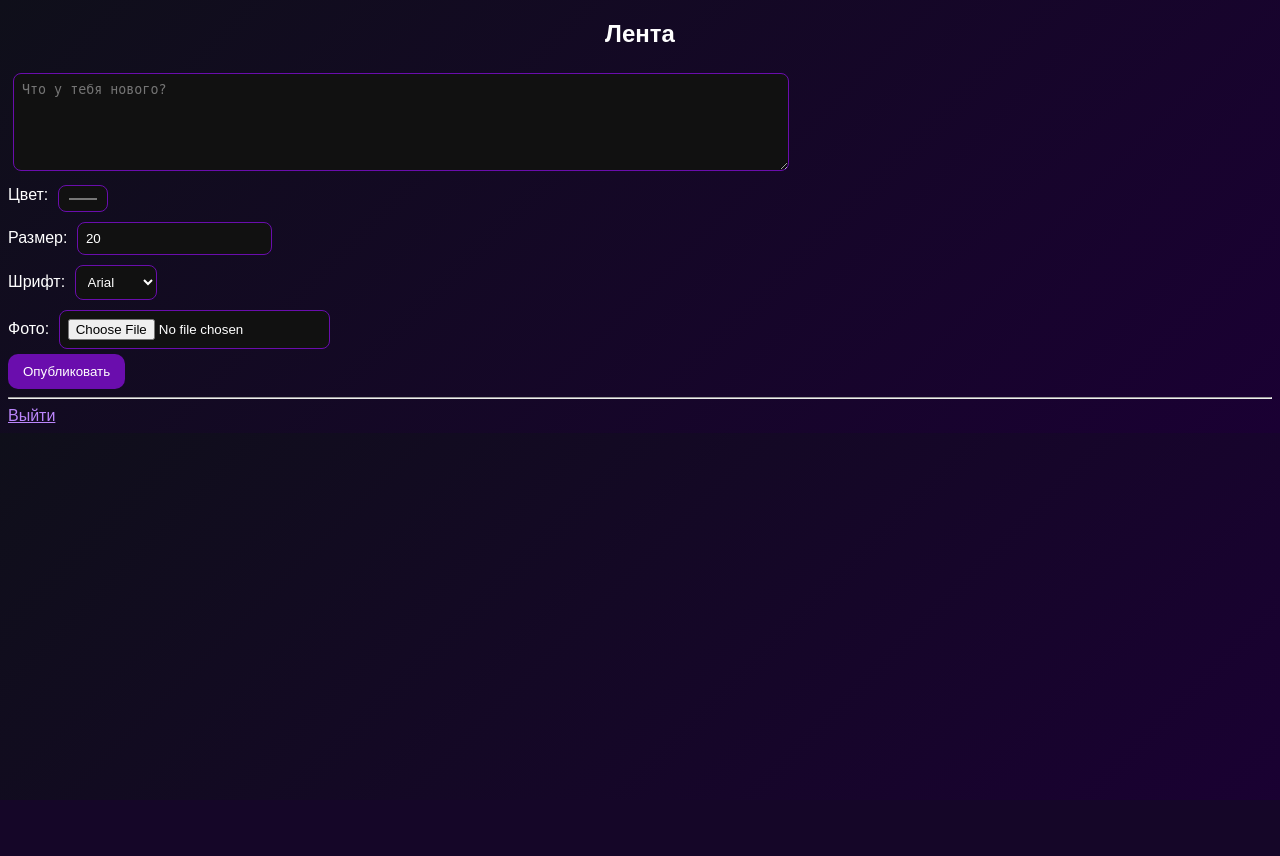
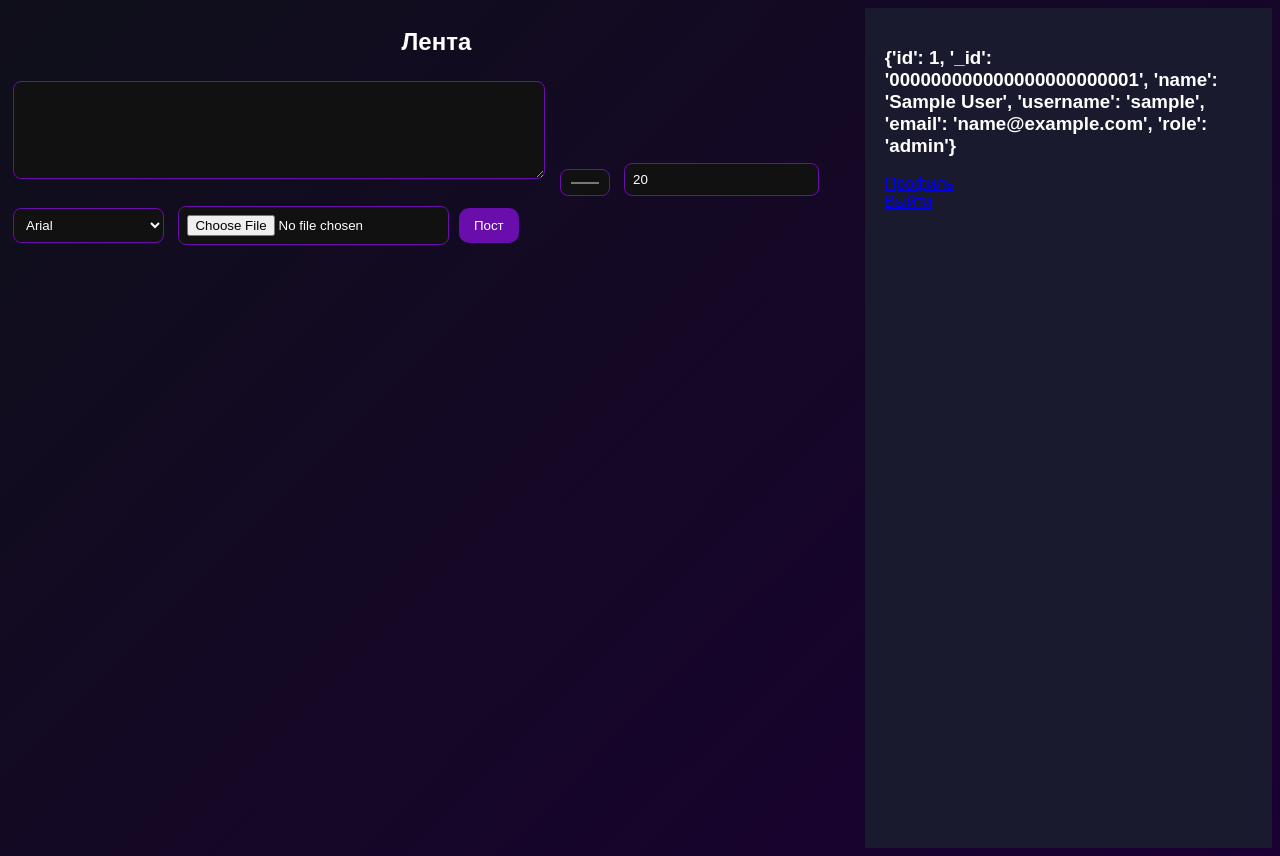
Before and after one commit to azizp-cpu/okak, a Flask app: template g/templates/index.html in a window 1280 px wide. Before the commit the page ends 566 px from the top, so only its background shows below. Run offline with Flask 3, Linux system fonts and the light colour scheme; the template is opened without the code that fills it, so the values that code supplies are empty; the visitor is signed in with stand-in values (Sample User, id 1).

Commit message:
Update index.html(addfun)

```diff
--- a/g/templates/index.html
+++ b/g/templates/index.html
@@ -2,73 +2,75 @@
 <html>
 <head>
 <link rel="stylesheet" href="/static/style.css">
-    <title>Соцсеть</title>
 </head>
 <body>
 
+<div class="container">
+
+<div class="feed">
 <h2>Лента</h2>
 
 <form method="POST" enctype="multipart/form-data">
-    <textarea name="text" placeholder="Что у тебя нового?"></textarea><br>
-
-    Цвет: <input type="color" name="color"><br>
-    Размер: <input type="number" name="size" value="20"><br>
-
-    Шрифт:
+<textarea name="text"></textarea>
+<input type="color" name="color">
+<input type="number" name="size" value="20">
 <select name="font">
-        <option value="Arial">Arial</option>
-        <option value="Courier">Courier</option>
-        <option value="Times New Roman">Times</option>
-    </select><br>
-
-    Фото: <input type="file" name="image"><br>
-
-    <button>Опубликовать</button>
+<option>Arial</option>
+<option>Courier</option>
+<option>Times New Roman</option>
+</select>
+<input type="file" name="image">
+<button>Пост</button>
 </form>
-
-<hr>
 
 {% for post in posts %}
 <div class="post">
 
-    <!-- Ссылка на профиль автора -->
-    <b><a href="/profile/{{post[1]}}" style="color:#bb86fc; text-decoration:none;">{{post[1]}}</a></b>
+<b>
+<a href="/profile/{{post[1]}}">{{post[1]}}</a>
+{% if post[1] != session["user"] %}
+| <a href="/follow/{{post[1]}}">Подписка</a>
+{% endif %}
+</b>
 
-    <!-- Текст поста -->
 <p style="color:{{post[3]}}; font-size:{{post[4]}}px; font-family:{{post[5]}}">
 {{post[2]}}
 </p>
 
-    <!-- Фото поста -->
 {% if post[6] %}
 <img src="/static/uploads/{{post[6]}}" class="post-img">
 {% endif %}
 
-    <!-- Лайк -->
-    <a href="/like/{{post[0]}}" class="like-btn">
+<a href="/like/{{post[0]}}">
 {% if user_likes[post[0]] %}
-            💜 {{likes[post[0]]}} (убрать)
+💜 {{likes[post[0]]}}
 {% else %}
-            🤍 {{likes[post[0]]}} (лайк)
+🤍 {{likes[post[0]]}}
 {% endif %}
 </a>
 
-    <!-- Комментарии -->
 <div class="comments">
 {% for comment in comments[post[0]] %}
 <p><b>{{comment[0]}}</b>: {{comment[1]}}</p>
 {% endfor %}
 </div>
 
-    <!-- Форма комментария -->
 <form action="/comment/{{post[0]}}" method="POST">
-        <input name="text" placeholder="Комментарий...">
+<input name="text">
 </form>
 
 </div>
 {% endfor %}
 
-<a href="/logout" style="color:#bb86fc;">Выйти</a>
+</div>
+
+<div class="sidebar">
+<h3>{{session["user"]}}</h3>
+<a href="/profile/{{session['user']}}">Профиль</a><br>
+<a href="/logout">Выйти</a>
+</div>
+
+</div>
 
 </body>
 </html>
```
Lines whose indentation alone changed are shown as unchanged.
